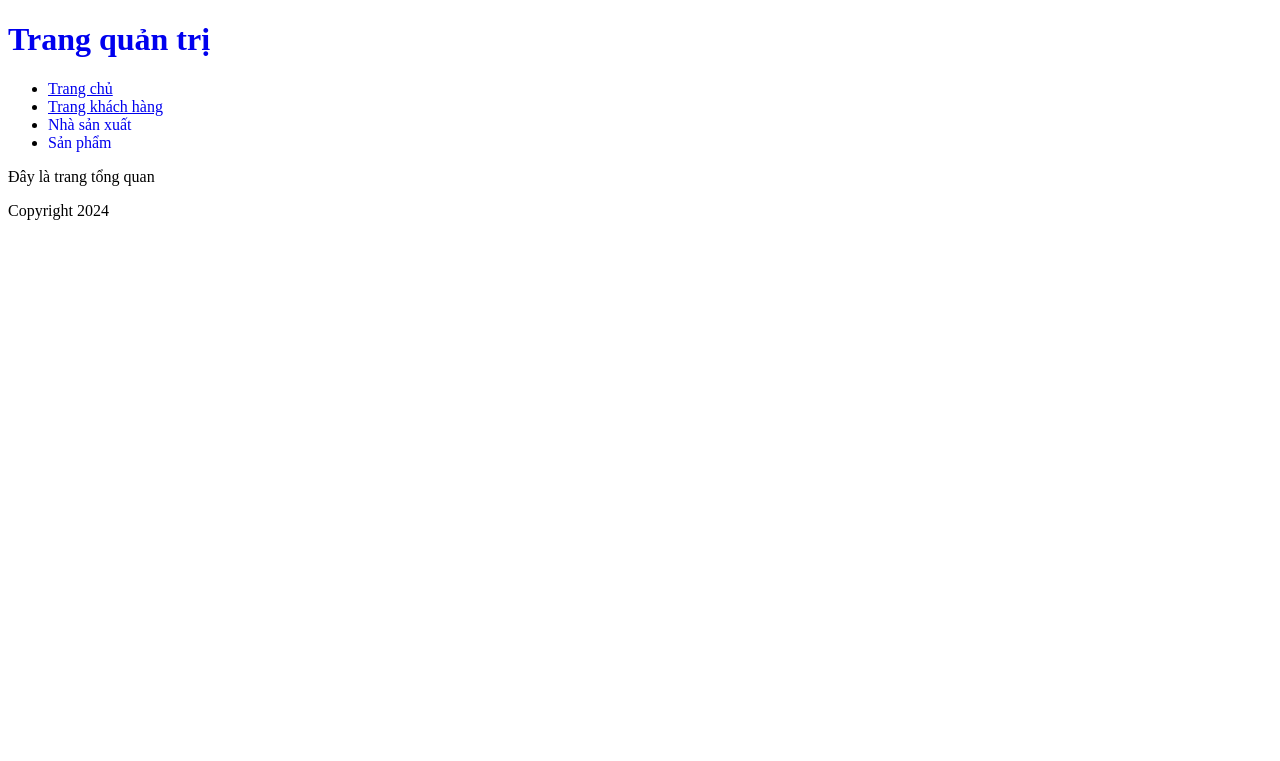
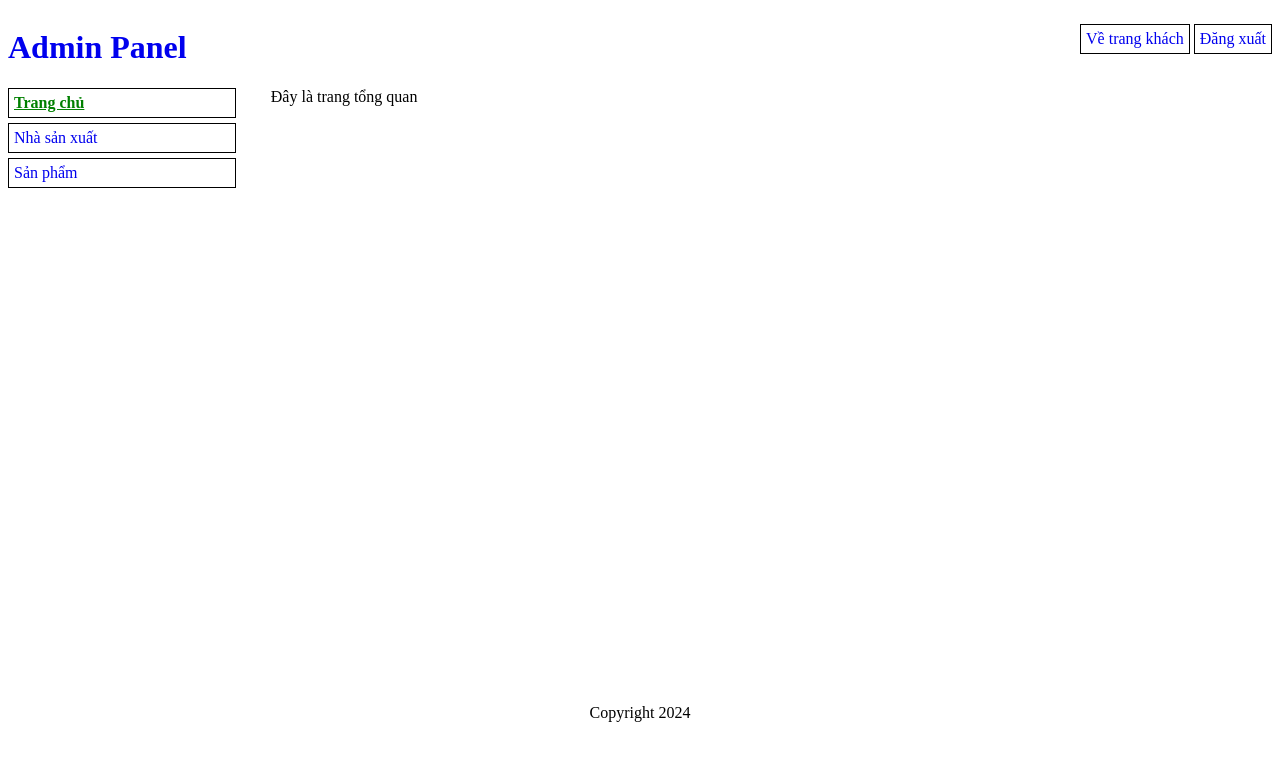
Before and after one commit to lxq2309/PHP_Simple-Sales-Website, a PHP site: page /PHP_Simple-Sales-Website/admin/root in a window 1280 px wide. Shown: the top 761 px of the page. Run offline with PHP 8.4, Linux system fonts and the light colour scheme.

Commit message:
`fix`: fix UI

```diff
--- a/admin/layout/header.php
+++ b/admin/layout/header.php
@@ -12,25 +12,26 @@ require_once '../../connection.php';
     <title>
         <?php echo $title ?>
     </title>
-    <style>
-        a {
-            text-decoration: none;
-        }
-
-        .header>ul>li>a.active {
-            text-decoration: underline;
-        }
-    </style>
+    <?php require_once 'style.php' ?>
 </head>
 
 <body>
     <div class="header">
-        <h1><a href="<?php echo $ADMIN_URL ?>">Trang quản trị</a></h1>
+        <div class="left">
+            <h1><a href="<?php echo $ADMIN_URL . '/root' ?>">Admin Panel</a></h1>
+        </div>
+        <div class="right">
+            <ul>
+                <li><a href="<?php echo $WEB_URL . '/' ?>">Về trang khách</a></li>
+                <li><a href="#">Đăng xuất</a></li>
+            </ul>
+        </div>
+
+    </div>
+    <div class="sidebar">
         <ul>
             <li><a class="<?php echo ($currentFolder == "root" ? "active" : '') ?>"
-                    href="<?php echo $ADMIN_URL . '/' ?>">Trang chủ</a></li>
-            <li><a class="<?php echo ($currentFolder == "root" ? "active" : '') ?>"
-                    href="<?php echo $WEB_URL . '/' ?>">Trang khách hàng</a></li>
+                    href="<?php echo $ADMIN_URL . '/root' ?>">Trang chủ</a></li>
             <li><a class="<?php echo ($currentFolder == "manufactures" ? "active" : '') ?>"
                     href="<?php echo $ADMIN_URL . '/manufacturers' ?>">Nhà sản xuất</a></li>
             <li><a class="<?php echo ($currentFolder == "products" ? "active" : '') ?>"
--- /dev/null
+++ b/admin/layout/style.php
@@ -0,0 +1,88 @@
+<style>
+    * {
+        box-sizing: border-box;
+    }
+
+    a {
+        text-decoration: none;
+    }
+
+    .header {
+        float: left;
+        width: 100%;
+    }
+
+    .header .left {
+        float: left;
+        width: 20%;
+    }
+
+    .header .right {
+        float: left;
+        width: 80%;
+        text-align: right;
+    }
+
+    .header .right ul li {
+        display: inline-block;
+        border: 1px solid black;
+        padding: 5px;
+    }
+
+    .sidebar {
+        float: left;
+        width: 20%;
+    }
+
+    .sidebar a.active {
+        text-decoration: underline;
+        font-weight: bolder;
+        color: green;
+    }
+
+    .sidebar ul {
+        margin: 0;
+        padding: 0;
+        margin-right: 25px;
+    }
+
+    .sidebar ul li {
+        list-style: none;
+        padding: 5px;
+        margin-bottom: 5px;
+        border: 1px solid black;
+    }
+
+    ul li:hover {
+        background-color: #9ccc9c;
+    }
+
+    .main {
+        float: left;
+        width: 80%;
+        min-height: 600px;
+        padding: 10px;
+        padding-top: 0;
+    }
+
+    .main h3 {
+        border: 1px solid black;
+        padding: 5px;
+        background-color: bisque;
+
+        margin: 0;
+    }
+
+    .main button {
+        margin: 5px;
+    }
+
+    .footer {
+        float: left;
+        width: 100%;
+    }
+
+    .footer {
+        text-align: center;
+    }
+</style>
--- a/style.php
+++ b/style.php
@@ -8,6 +8,8 @@
 
     .header a.active {
         text-decoration: underline;
+        font-weight: bolder;
+        color: green;
     }
 
     .header ul li {
@@ -48,7 +50,7 @@
 
     .product:hover {
         border-color: #fff;
-        background-color: #9ccc9c;
+        background-color: rgba(218, 242, 218, 0.4);
     }
 
     .product .image {
```
Also changed, not shown: login.php (added, +14 -0 lines), register.php (added, +14 -0 lines).
